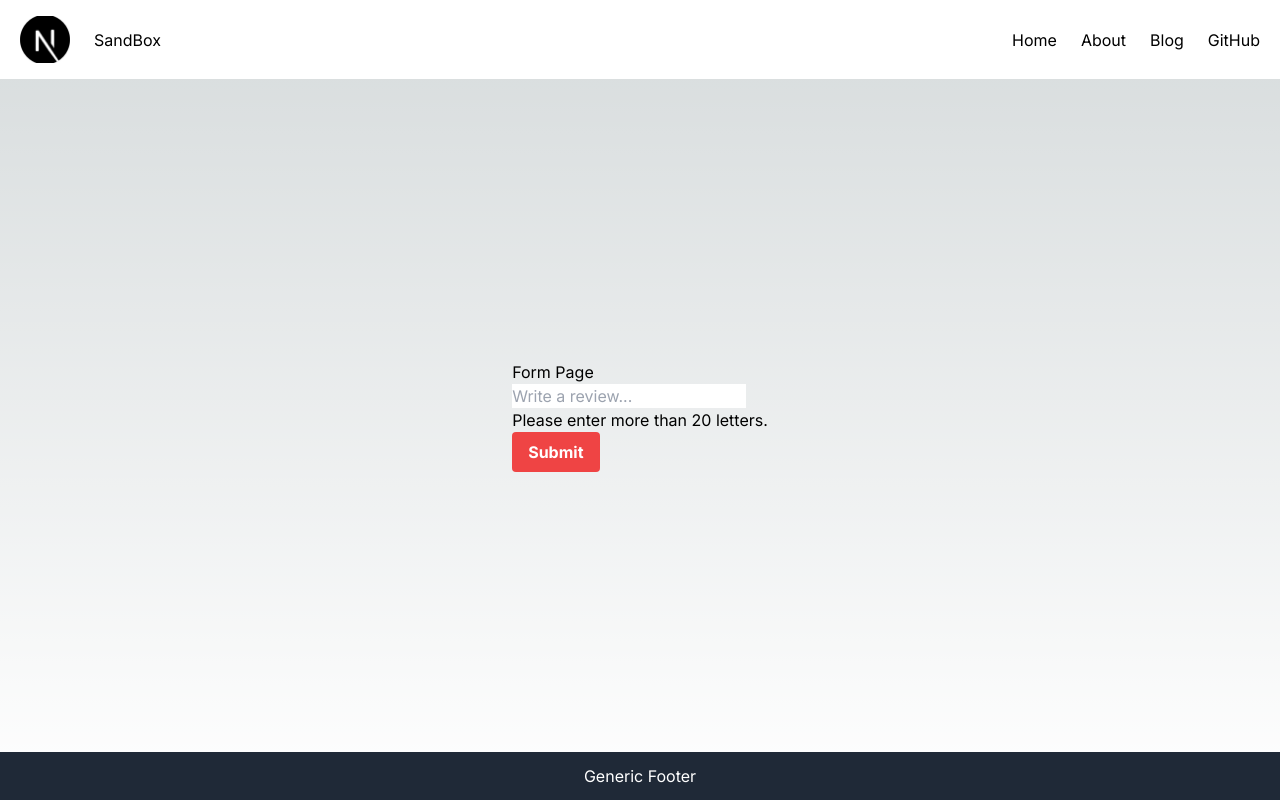
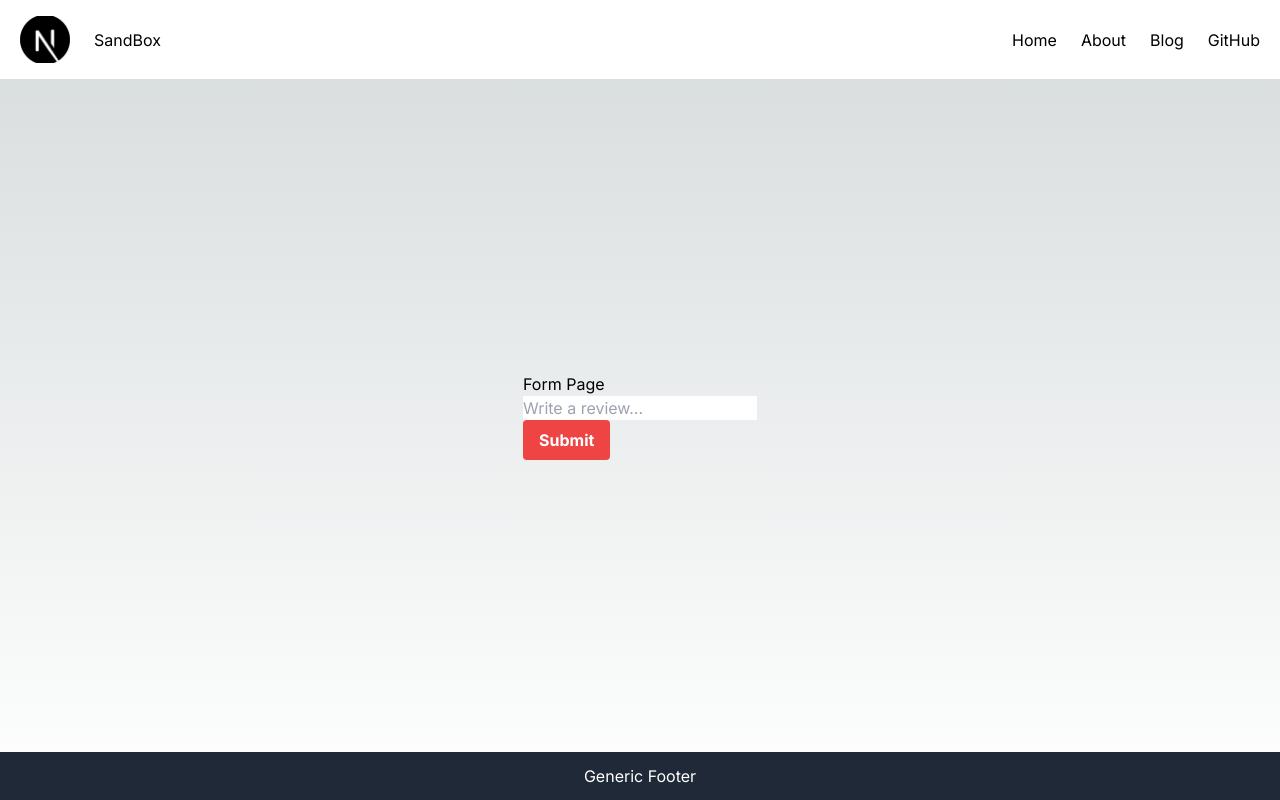
Before and after one commit to wozza0212/typescript-next-portfolio, a Next.js app in the folder typescript-blog-portfolio/: page /sandbox/form in a window 1280 px wide. Built offline with nearby package versions, Linux system fonts and the light colour scheme.

Commit message:
fix button

```diff
--- a/typescript-blog-portfolio/src/app/sandbox/form/page.tsx
+++ b/typescript-blog-portfolio/src/app/sandbox/form/page.tsx
@@ -7,7 +7,7 @@ import BaseLayout from "@/components/Layouts/base-layout";
 const FormPage = () => {
   const [text, setText] = useState("");
   const [btnDisabled, setBtnDisabled] = useState(true);
-  const [message, setMessage] = useState<string | null>('Please enter more than 20 letters.');
+  const [message, setMessage] = useState<string | null>(null);
 
   const unusedButton =
     "bg-blue-500 hover:bg-blue-700 text-white font-bold py-2 px-4 rounded";
@@ -18,11 +18,11 @@ const FormPage = () => {
     if(text === '') {
       setBtnDisabled(true);
       setMessage('Please enter more than 20 letters.')
-    } else if (text !== '' && text.trim().length < 20) {
+    } else if (text !== '' && text.trim().length < 5) {
       setBtnDisabled(true);
       setMessage('Please enter more than 20 letters.')
     }
-    else if (text !== '' && text.trim().length > 20) {
+    else if (text !== '' && text.trim().length >= 5) {
       setBtnDisabled(false);
       setMessage(null)
     }
@@ -44,7 +44,6 @@ const FormPage = () => {
               value={text}
             ></input>
             {message && <p>{message}</p>}
-
           </div>
           {btnDisabled ? <FormButton version={`${disabledButton}`} type={"submit"} isDisabled={btnDisabled}>
               Submit
```
